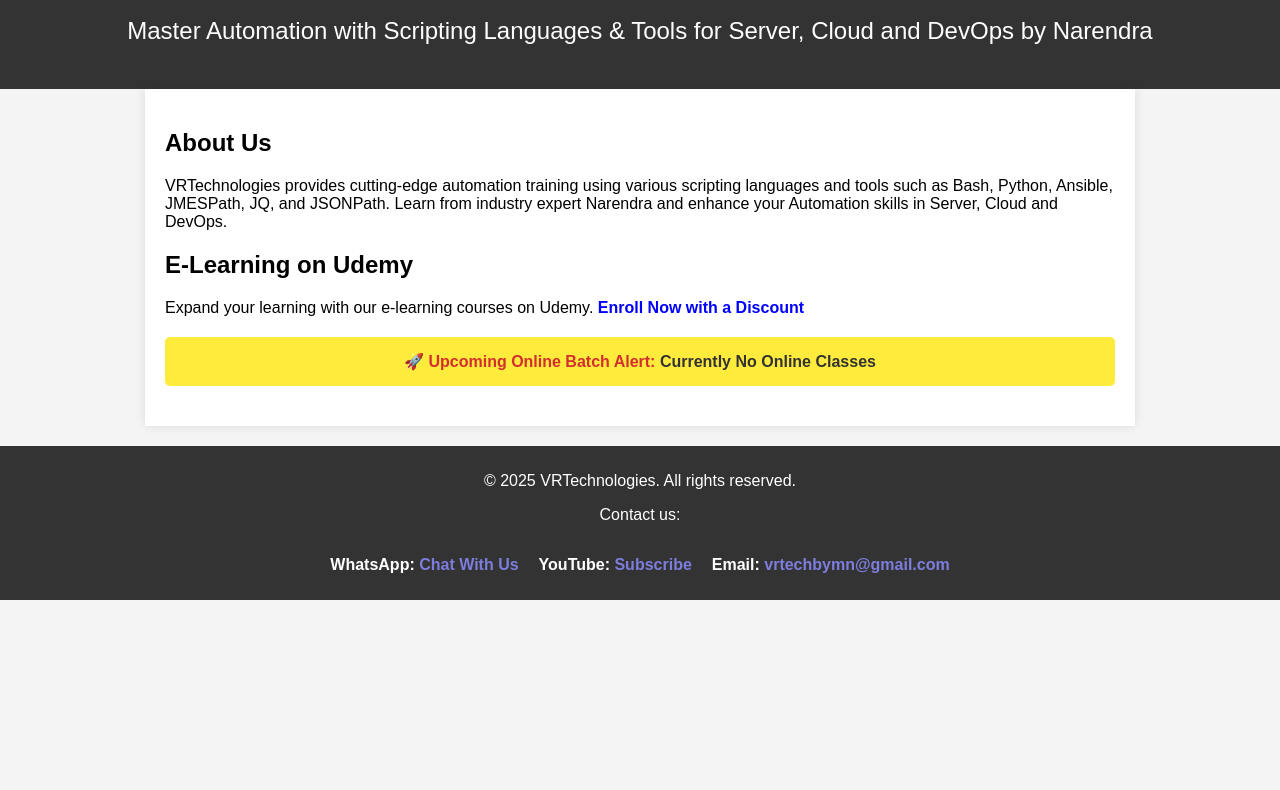
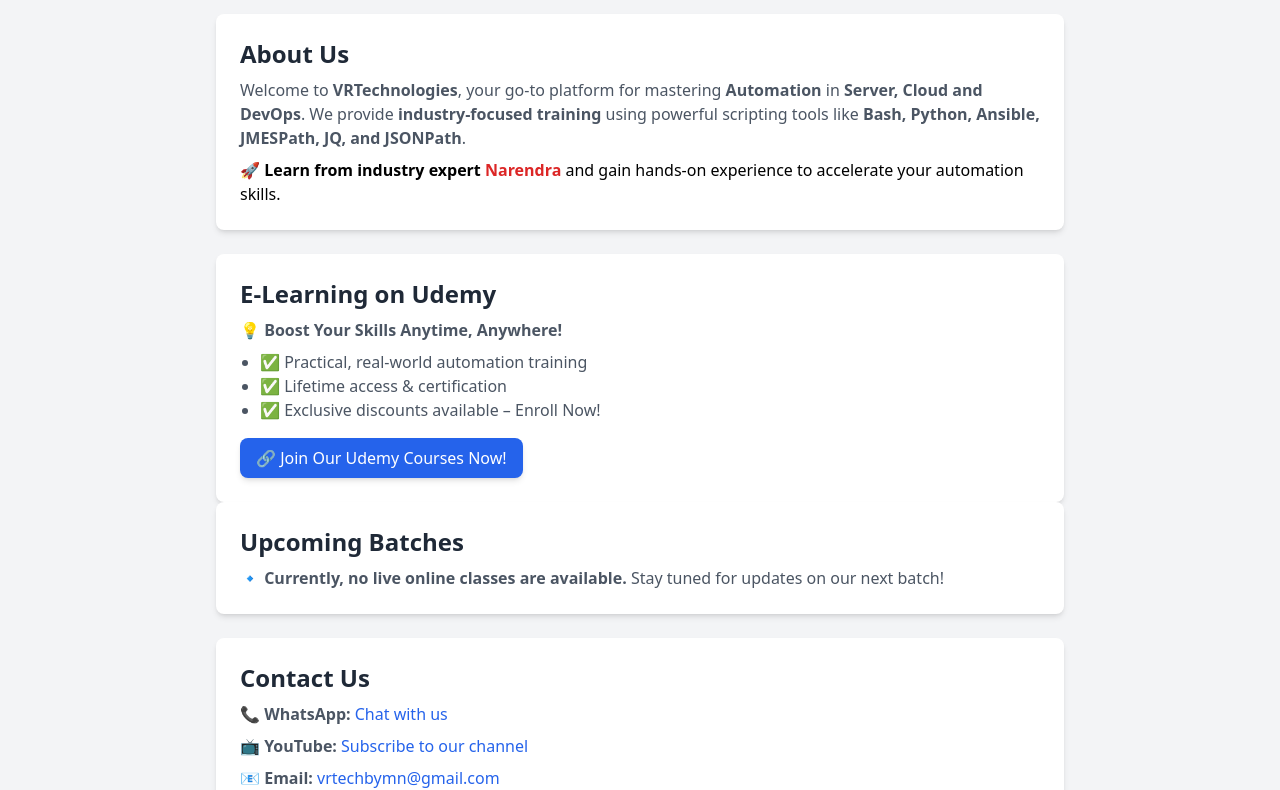
Before and after one commit to vrtech-narendra/e_learning, a plain HTML site: page index.html in a window 1280 px wide. Shown: the part 122-912 px from the top of the page. Before the commit the page ends 800 px from the top, so only its background shows below. Drawn offline with nearby package versions, Linux system fonts and the light colour scheme.

Commit message:
Updating...

```diff
--- a/index.html
+++ b/index.html
@@ -3,95 +3,50 @@
 <head>
     <meta charset="UTF-8">
     <meta name="viewport" content="width=device-width, initial-scale=1.0">
-    <meta name="description" content="Master Automation with Scripting Languages & Tools for Server, Cloud and DevOps by Narendra at VRTechnologies.">
-    <meta name="keywords" content="Automation, Scripting, DevOps, Cloud, Server, Bash, Python, Ansible, JMESPath, JQ, JSONPath, VRTechnologies">
-    <meta name="author" content="Narendra">
-    <title>VRTechnologies - Automation with Scripting Language & Tools</title>
-    <style>
-        body {
-            font-family: Arial, sans-serif;
-            margin: 0;
-            padding: 0;
-            background-color: #f4f4f4;
-            text-align: left;
-        }
-        header {
-            background-color: #333;
-            color: white;
-            padding: 20px;
-            text-align: center;
-            font-size: 24px;
-        }
-        main {
-            padding: 20px;
-            max-width: 950px;
-            margin: 0 auto;
-            background: white;
-            box-shadow: 0px 0px 10px rgba(0, 0, 0, 0.1);
-        }
-        footer {
-            background-color: #333;
-            color: white;
-            padding: 10px;
-            text-align: center;
-            margin-top: 20px;
-        }
-        ul {
-            list-style-type: none;
-            padding: 0;
-        }
-        li {
+    <title>VRTechnologies - Automation Training</title>
+    <script src="https://cdn.tailwindcss.com"></script>
+</head>
+<body class="bg-gray-100 font-sans">
+    <div class="max-w-4xl mx-auto p-6">
 
-            background: #e0e0e0;
-            margin: 5px 0;
-            padding: 10px;
-            border-radius: 5px;
-        }
-        a {
-            text-decoration: none;
-            color: #333;
-            font-weight: bold;
-        }
-        a:hover {
-            color: #007BFF;
-        }
-        .notification {
-            background: #ffeb3b;
-            padding: 15px;
-            border-radius: 5px;
-            margin: 20px 0;
-            font-weight: bold;
-            text-align: center;
-        }
-        .notification strong {
-            color: #d32f2f; /* Dark red color for better visibility */
-        }
-    </style>
-</head>
-<body>
-    <header>
-        <h1>Welcome to VRTechnologies</h1>
-        <p>Master Automation with Scripting Languages & Tools for Server, Cloud and DevOps by Narendra</p>
-    </header>
-    <main>
-        <h2>About Us</h2>
-        <p>VRTechnologies provides cutting-edge automation training using various scripting languages and tools such as Bash, Python, Ansible, JMESPath, JQ, and JSONPath. Learn from industry expert Narendra and enhance your Automation skills in Server, Cloud and DevOps.</p>
+        <!-- Header -->
+        <header class="text-center py-6">
+            <h1 class="text-3xl font-bold text-gray-800">VRTechnologies</h1>
+            <p class="text-lg text-gray-600"><span class="text-blue-600 font-semibold">Master Automation in Server, Cloud, and DevOps</span></p>
+        </header>
 
-        <h2>E-Learning on Udemy</h2>
-        <p>Expand your learning with our e-learning courses on Udemy. <a href='udemy_courses.html' style='color: blue; font-weight: bold;' target="_blank">Enroll Now with a Discount</a></p>
+        <!-- About Us -->
+        <section class="bg-white p-6 rounded-lg shadow-md mb-6">
+            <h2 class="text-2xl font-semibold text-gray-800">About Us</h2>
+            <p class="mt-2 text-gray-600">Welcome to <strong>VRTechnologies</strong>, your go-to platform for mastering <strong>Automation</strong> in <strong>Server, Cloud and DevOps</strong>. We provide <strong>industry-focused training</strong> using powerful scripting tools like <strong>Bash, Python, Ansible, JMESPath, JQ, and JSONPath</strong>.</p>
+            <p class="mt-2">🚀 <strong>Learn from industry expert <span class="text-red-600 font-bold">Narendra</span></strong> and gain hands-on experience to accelerate your automation skills.</p>
+        </section>
 
-        <div class="notification">
-            🚀 <strong>Upcoming Online Batch Alert: </strong><a> Currently No Online Classes</a>
-        </div>
-    </main>
-    <footer>
-        <p>&copy; 2025 VRTechnologies. All rights reserved.</p>
-        <p>Contact us:</p>
-        <div style="display: flex; justify-content: center; gap: 20px; align-items: center;">
-            <p><strong>WhatsApp:</strong> <a href="https://wa.me/+919700462287" target="_blank" style='color: rgb(125, 125, 221);'>Chat With Us</a>
-            <p><strong>YouTube:</strong>  <a href="https://www.youtube.com/@VRTechnologiesForAutomation" target="_blank" style='color: rgb(125, 125, 221);'>Subscribe</a></p>
-            <p><strong>Email:</strong> <a href="mailto:vrtechbymn@gmail.com" style='color: rgb(125, 125, 221);'>vrtechbymn@gmail.com</a></p>
-        </div>
-    </footer>
+
+        <!-- E-Learning on Udemy -->
+        <section class="bg-white p-6 rounded-lg shadow-md">
+            <h2 class="text-2xl font-semibold text-gray-800">E-Learning on Udemy</h2>
+            <p class="mt-2 text-gray-600">💡 <strong>Boost Your Skills Anytime, Anywhere!</strong></p>
+            <ul class="mt-2 text-gray-600 list-disc pl-5">
+                <li>✅ Practical, real-world automation training</li>
+                <li>✅ Lifetime access & certification</li>
+                <li>✅ Exclusive discounts available – Enroll Now!</li>
+            </ul>
+            <a href="udemy_courses.html" class="mt-4 inline-block bg-blue-600 text-white px-4 py-2 rounded-lg shadow-md hover:bg-blue-700">🔗 Join Our Udemy Courses Now!</a>
+        </section>
+
+        <!-- Upcoming Batches -->
+        <section class="bg-white p-6 rounded-lg shadow-md mb-6">
+            <h2 class="text-2xl font-semibold text-gray-800">Upcoming Batches</h2>
+            <p class="mt-2 text-gray-600">🔹 <strong>Currently, no live online classes are available.</strong> Stay tuned for updates on our next batch!</p>
+        </section>
+        <!-- Contact Us -->
+        <section class="bg-white p-6 rounded-lg shadow-md">
+            <h2 class="text-2xl font-semibold text-gray-800">Contact Us</h2>
+            <p class="mt-2 text-gray-600">📞 <strong>WhatsApp:</strong> <a href="https://wa.me/+919700462287" class="text-blue-600 hover:underline" target="_blank">Chat with us</a></p>
+            <p class="mt-2 text-gray-600">📺 <strong>YouTube:</strong> <a href="https://www.youtube.com/@VRTechnologiesForAutomation" class="text-blue-600 hover:underline" target="_blank">Subscribe to our channel</a></p>
+            <p class="mt-2 text-gray-600">📧 <strong>Email:</strong> <a href="mailto:vrtechbymn@gmail.com" class="text-blue-600 hover:underline" target="_blank">vrtechbymn@gmail.com</a></p>
+        </section>
+    </div>
 </body>
 </html>
```
